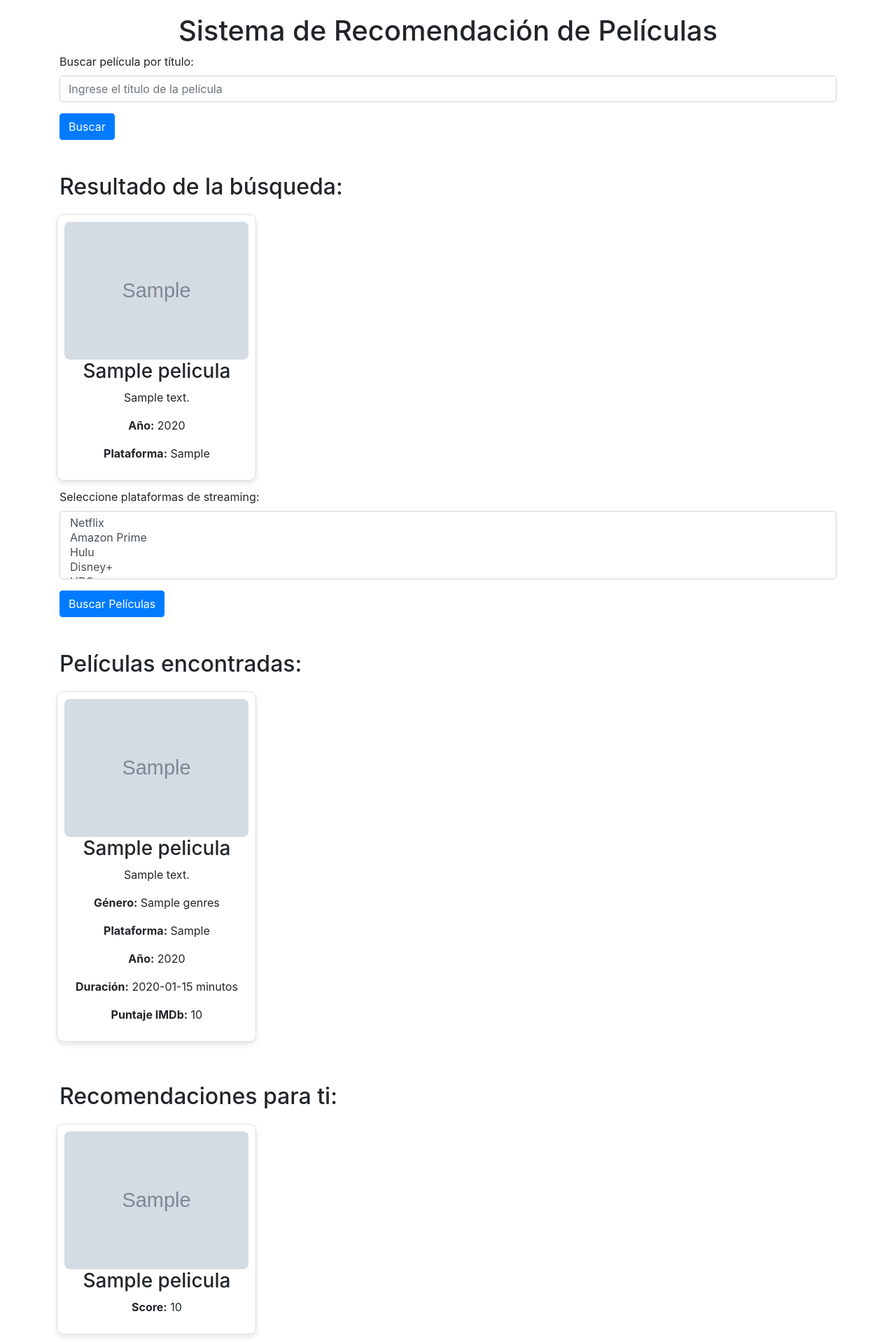
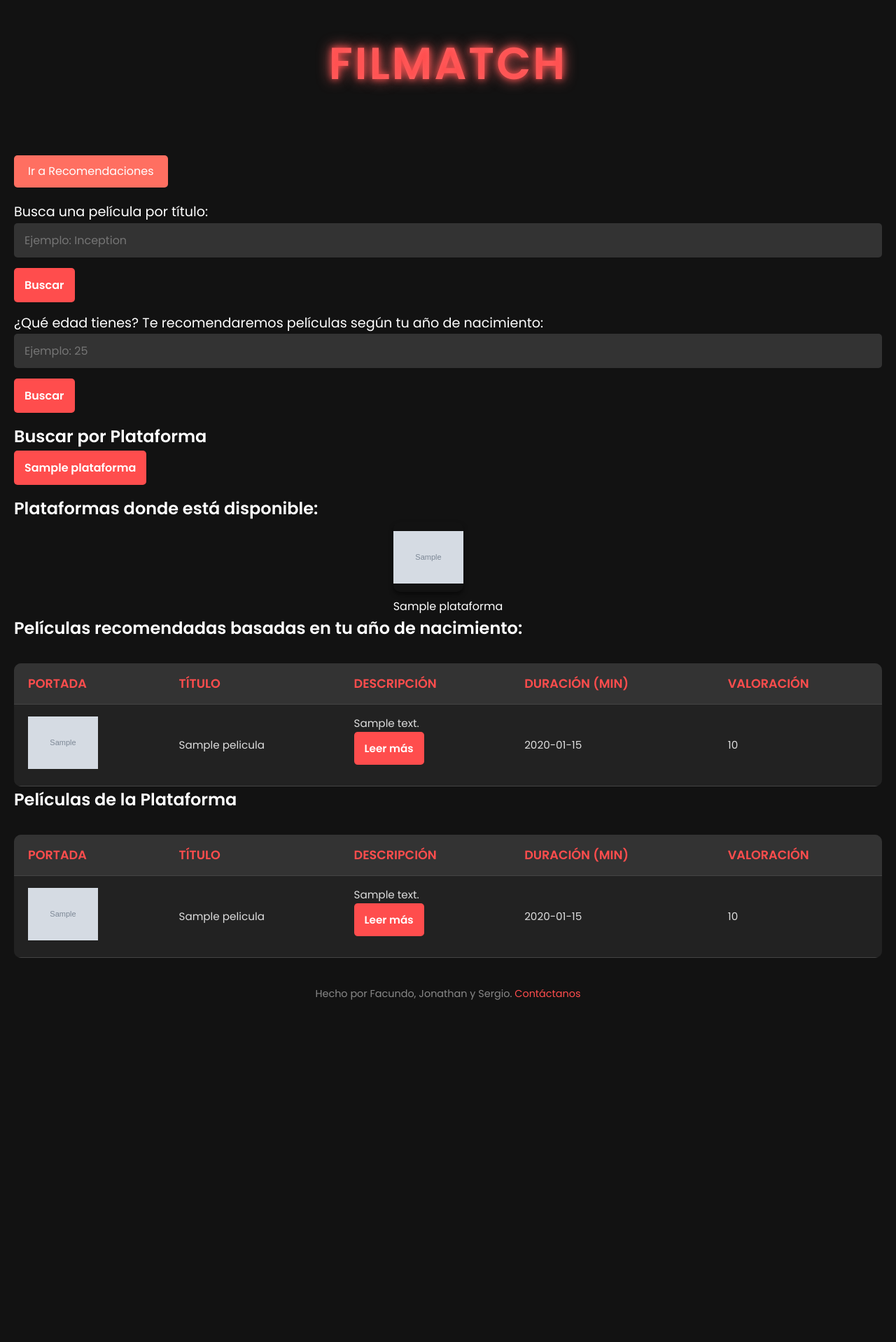
Before and after one commit to jotaaa22/Film-Match, a Flask app: template templates/filmatch.html in a window 1280 px wide. Shown: the whole page at 70% size. After the commit the page ends 1429 px from the top, so only its background shows below. Run offline with Flask 3, Linux system fonts and the light colour scheme; the template is opened without the code that fills it: most values are stand-ins (such as "Sample title", 1, 10 or a date in 2020); grey boxes marked "Sample" are stand-in pictures; parts of the project's set-up code (start-up, migrations or seed data) failed here and were passed over; some libraries are stand-ins or nearby versions.

Commit message:
Update (csv limpiado)

```diff
--- a/app.py
+++ b/app.py
@@ -10,7 +10,7 @@ app = Flask(__name__)
 
 # Configuración básica
 app.secret_key = secrets.token_hex(16)
-app.config['SQLALCHEMY_DATABASE_URI'] = r'sqlite:///C:\Users\admin\OneDrive\Escritorio\Proyecto_1\data\usuarios.db'
+app.config['SQLALCHEMY_DATABASE_URI'] = r'sqlite:///C:\Users\jonat\Filmatch\data\usuarios.db'
 db = SQLAlchemy(app)
 
 # API Key de OMDb
@@ -25,17 +25,17 @@ class usuarios(db.Model):
     busquedas_recientes = db.Column(db.Text, nullable=True)
 
 # Leer archivo CSV de películas
-lectura_csv = pd.read_csv("df_stream_kaggle.csv",
+lectura_csv = pd.read_csv("filmatch.csv", encoding = 'latin1',
                           usecols=['title', 'description', 'release_year', 'runtime',
-                                   'genres', 'production_countries', 'imdb_score',
-                                   'tmdb_score', 'streaming_service','main_genre'])
+                                   'genres', 'production_countries',
+                                   'score', 'streaming_service','main_genre'])
 
 
 # Configurar el modelo de recomendaciones
 calificaciones_df = pd.DataFrame({
     'userId': [1] * len(lectura_csv),
     'title': lectura_csv['title'],
-    'rating': lectura_csv['imdb_score']
+    'rating': lectura_csv['score']
 })
 reader = Reader(rating_scale=(1, 10))
 dataset = Dataset.load_from_df(calificaciones_df[['userId', 'title', 'rating']], reader)
@@ -142,7 +142,7 @@ def obtener_recomendaciones_por_preferencias(genero, pelicula_favorita, edad, pl
         peliculas_recomendadas = peliculas_filtradas.sort_values(by='predicted_score', ascending=False)
     else:
         # Si no se encuentra la película favorita, ordenamos las películas por IMDB score
-        peliculas_recomendadas = peliculas_filtradas.sort_values(by='imdb_score', ascending=False)
+        peliculas_recomendadas = peliculas_filtradas.sort_values(by='score', ascending=False)
 
     # Seleccionar las mejores películas y preparar el resultado
     recomendaciones = []
@@ -150,7 +150,7 @@ def obtener_recomendaciones_por_preferencias(genero, pelicula_favorita, edad, pl
         recomendaciones.append({
             'title': fila['title'],
             'genres': fila['genres'],
-            'imdb_score': fila['imdb_score'],
+            'score': fila['score'],
             'poster_url': obtener_url_portada(fila['title']) or '/static/imagenes/Imagen_por_defecto.jpg',
             'streaming_service': fila['streaming_service'],
         })
@@ -188,13 +188,13 @@ def filmatch():
                 if edad > 0:
                     anio_nacimiento = pd.Timestamp.now().year - edad
                     anios_interes = [anio_nacimiento + 10, anio_nacimiento + 15, anio_nacimiento + 20]
-                    peliculas_por_edad = lectura_csv[lectura_csv['release_year'].isin(anios_interes)].sort_values(by='imdb_score', ascending=False).head(10)
+                    peliculas_por_edad = lectura_csv[lectura_csv['release_year'].isin(anios_interes)].sort_values(by='score', ascending=False).head(10)
                     peliculas_por_edad = [{
                             'poster_url': obtener_url_portada(fila['title']) or '/static/imagenes/Imagen_por_defecto.jpg',  # Imagen por defecto
                             'title': fila['title'],
                             'description': fila['description'],
                             'runtime': fila['runtime'],
-                            'imdb_score': fila['imdb_score'],
+                            'score': fila['score'],
                              'release_year' : fila[ 'release_year']
                     } for _, fila in peliculas_por_edad.iterrows()]
             except ValueError:
@@ -208,7 +208,7 @@ def filmatch():
                 peliculas_en_plataforma = lectura_csv[lectura_csv['streaming_service'].str.contains(plataforma, case=False, na=False)]
                 if not peliculas_en_plataforma.empty:
                     resultado = []
-                    for _, fila in peliculas_en_plataforma.sort_values(by='imdb_score', ascending=False).head(10).iterrows():
+                    for _, fila in peliculas_en_plataforma.sort_values(by='score', ascending=False).head(10).iterrows():
                         titulo = fila['title']
                         poster_url = obtener_url_portada(fila['title'])
                         resultado.append({
@@ -216,7 +216,7 @@ def filmatch():
                             'title': fila['title'],
                             'description': fila['description'],
                             'runtime': fila['runtime'],
-                            'imdb_score': fila['imdb_score'],
+                            'score': fila['score'],
                             'release_year' : fila[ 'release_year']
 
 
--- a/templates/filmatch.html
+++ b/templates/filmatch.html
@@ -1,125 +1,142 @@
 <!DOCTYPE html>
-<html lang="es">
+<html lang="en">
 <head>
     <meta charset="UTF-8">
     <meta name="viewport" content="width=device-width, initial-scale=1.0">
-    <title>Filmatch - Sistema de Recomendación de Películas</title>
-    <link rel="stylesheet" href="https://stackpath.bootstrapcdn.com/bootstrap/4.5.0/css/bootstrap.min.css">
-    <style>
-        .recomendacion, .pelicula {
-            display: inline-block;
-            width: 22%;
-            margin: 1%;
-            text-align: center;
-            border: 1px solid #ddd;
-            border-radius: 10px;
-            padding: 10px;
-            box-shadow: 0 4px 8px rgba(0, 0, 0, 0.1);
-            transition: transform 0.3s;
-        }
-        .recomendacion img, .pelicula img {
-            max-width: 100%;
-            border-radius: 8px;
-        }
-        .recomendacion:hover, .pelicula:hover {
-            transform: scale(1.05);
-        }
-        .container {
-            margin-top: 20px;
-        }
-        .error-message {
-            color: red;
-            font-weight: bold;
-        }
-    </style>
+    <title>FilmMatch</title>
+    <link rel="stylesheet" href="{{ url_for('static', filename='css/style.css') }}?v=1.0">
 </head>
 <body>
-    <div class="container">
-        <h1 class="text-center">Sistema de Recomendación de Películas</h1>
+    <header>
+        <h1>FILMATCH</h1>
+    </header>
+    <div class="acciones">
+        <a href="{{ url_for('recomendaciones') }}" class="boton-recomendaciones">Ir a Recomendaciones</a>
+    </div>
 
-        <!-- Formulario para buscar película por título -->
-        <form method="POST" action="/filmatch">
-            <div class="form-group">
-                <label for="titulo">Buscar película por título:</label>
-                <input type="text" name="titulo" class="form-control" id="titulo" placeholder="Ingrese el título de la película" required>
-            </div>
-            <button type="submit" class="btn btn-primary">Buscar</button>
+    <!-- Formulario para buscar películas por título -->
+    <form method="POST">
+        <label for="titulo">Busca una película por título:</label>
+        <input type="text" name="titulo" id="titulo" placeholder="Ejemplo: Inception">
+        <button type="submit">Buscar</button>
     </form>
 
-        <!-- Mostrar los resultados de la búsqueda -->
-        {% if resultado_pelicula %}
-            <h2 class="mt-5">Resultado de la búsqueda:</h2>
-            <div class="row">
-                {% for pelicula in resultado_pelicula %}
-                    <div class="col-md-3 pelicula">
-                        <img src="{{ pelicula.poster_url }}" alt="{{ pelicula.title }}">
-                        <h3>{{ pelicula.title }}</h3>
-                        <p>{{ pelicula.description | truncatewords(20) }}</p>
-                        <p><strong>Año:</strong> {{ pelicula.release_year }}</p>
-                        <p><strong>Plataforma:</strong> {{ pelicula.streaming_service }}</p>
-                    </div>
+    <!-- Formulario para calcular películas según la edad -->
+    <form method="POST" class="form-edad">
+        <label for="edad">¿Qué edad tienes? Te recomendaremos películas según tu año de nacimiento:</label>
+        <input type="number" name="edad" id="edad" placeholder="Ejemplo: 25" min="1">
+        <button type="submit">Buscar</button>
+    </form>
+     <!-- Formulario para buscar películas por plataforma -->
+     <form method="POST">
+        <h2>Buscar por Plataforma</h2>
+        {% for plataforma in plataformas %}
+            <button type="submit" name="plataforma" value="{{ plataforma }}" class="plataforma-btn">
+                {{ plataforma }}
+            </button>
         {% endfor %}
-            </div>
-        {% elif mensaje_error %}
-            <div class="error-message">
-                <p>{{ mensaje_error }}</p>
-            </div>
+    </form>
+
+
+
+    <!-- Mostrar errores -->
+    {% if mensaje_error %}
+        <p class="error">{{ mensaje_error }}</p>
     {% endif %}
 
-        <!-- Formulario para seleccionar plataformas -->
-        <form method="POST" action="/filmatch">
-            <div class="form-group">
-                <label for="plataforma">Seleccione plataformas de streaming:</label>
-                <select name="plataforma" class="form-control" id="plataforma" multiple>
-                    <option value="netflix">Netflix</option>
-                    <option value="amazon">Amazon Prime</option>
-                    <option value="hulu">Hulu</option>
-                    <option value="disney">Disney+</option>
-                    <option value="hbo">HBO</option>
-                    <option value="paramount">Paramount</option>
-                    <option value="crunchyroll">Crunchyroll</option>
-                    <option value="rakuten">Rakuten</option>
-                </select>
-            </div>
-            <button type="submit" class="btn btn-primary">Buscar Películas</button>
-        </form>
-
-        <!-- Mostrar el resultado de las películas encontradas -->
-        {% if resultado %}
-            <h2 class="mt-5">Películas encontradas:</h2>
-            <div class="row">
-                {% for pelicula in resultado %}
-                    <div class="col-md-3 recomendacion">
-                        <img src="{{ pelicula.poster_url }}" alt="{{ pelicula.title }}">
-                        <h3>{{ pelicula.title }}</h3>
-                        <p>{{ pelicula.description | truncatewords(20) }}</p>
-                        <p><strong>Género:</strong> {{ pelicula.genres }}</p>
-                        <p><strong>Plataforma:</strong> {{ pelicula.streaming_service }}</p>
-                        <p><strong>Año:</strong> {{ pelicula.release_year }}</p>
-                        <p><strong>Duración:</strong> {{ pelicula.runtime }} minutos</p>
-                        <p><strong>Puntaje IMDb:</strong> {{ pelicula.imdb_score }}</p>
+    <!-- Mostrar resultados por título -->
+{% if plataformas_pelicula %}
+<h2>Plataformas donde está disponible:</h2>
+<div class="platform-container">
+    {% for plataforma in plataformas_pelicula %}
+        <div class="platform-item">
+            <img src="{{ plataforma.image }}" alt="Logo de {{ plataforma.name }}" class="platform-image">
+            <p>{{ plataforma.name }}</p>
         </div>
     {% endfor %}
 </div>
 {% endif %}
 
+    <!-- Mostrar resultados según la edad -->
+    {% if peliculas_por_edad %}
+        <h2>Películas recomendadas basadas en tu año de nacimiento:</h2>
+        <table>
+            <thead>
+                <tr>
+                    <th>Portada</th>
+                    <th>Título</th>
+                    <th>Descripción</th>
+                    <th>Duración (min)</th>
+                    <th>Valoración</th>
+                </tr>
+            </thead>
+            <tbody>
+                {% for pelicula in peliculas_por_edad %}
+                    <tr>
+                        <td> <img src="{{ pelicula['poster_url'] }}" alt="Portada de{{ pelicula['title'] }}" style="width:100px; height:auto;"> </td>
+                        <td>{{ pelicula['title'] }}</td>
+                        <td class="descripcion">
+                            <p class="descripcion-corta" data-short="{{ pelicula['description'] | truncatewords(15) }}"
+                               data-extend="{{ pelicula['description'] }}" >{{ pelicula['description'] | truncatewords(15) }}</p>
+                            <button class="leer-mas">Leer más</button>
+                        </td>
+                        <td>{{ pelicula['runtime'] }}</td>
+                        <td>{{ pelicula['score'] }}</td>
+                    </tr>
+                {% endfor %}
+            </tbody>
+        </table>
+    {% endif %}
+ <!-- Mostrar resultados según la plataforma -->
+    {% if resultado %}
+    <h2>Películas de la Plataforma</h2>
+    <table>
+        <thead>
+            <tr>
+                <th>Portada</th>
+                <th>Título</th>
+                <th>Descripción</th>
+                <th>Duración (min)</th>
+                <th>Valoración</th>
+            </tr>
+        </thead>
+        <tbody>
+            {% for pelicula in resultado %}
+                <tr>
+                    <td> <img src="{{ pelicula['poster_url'] }}" alt="Portada de {{ pelicula['title'] }}" style="width:100px; height:auto;"> </td>
+                    <td>{{ pelicula['title'] }}</td>
+                    <td class="descripcion">
+                        <p class="descripcion-corta" data-short="{{ pelicula['description'] | truncatewords(15) }}"
+                           data-extend="{{ pelicula['description'] }}" >{{ pelicula['description'] | truncatewords(15) }}</p>
+                        <button class="leer-mas">Leer más</button>
+                    </td>
+                    <td>{{ pelicula['runtime'] }}</td>
+                    <td>{{ pelicula['score'] }}</td>
+                </tr>
+            {% endfor %}
+        </tbody>
+    </table>
+{% endif %}
+
+
 <!-- Mostrar recomendaciones personalizadas -->
-        {% if recomendaciones %}
-            <h2 class="mt-5">Recomendaciones para ti:</h2>
-            <div class="row">
+<!-- {% if recomendaciones %}
+    <h2>Recomendaciones para ti:</h2>
+    <div class="recomendaciones-container">
         {% for pelicula in recomendaciones %}
-                    <div class="col-md-3 recomendacion">
+            <div class="recomendacion">
                 <img src="{{ pelicula.poster_url }}" alt="{{ pelicula.title }}">
                 <h3>{{ pelicula.title }}</h3>
-                        <p><strong>Score:</strong> {{ pelicula.score }}</p>
+                <p><strong>Score:</strong> {{ pelicula.imdb_score }}</p>
             </div>
         {% endfor %}
     </div>
-        {% endif %}
-    </div>
+{% endif %} -->
 
-    <script src="https://code.jquery.com/jquery-3.5.1.slim.min.js"></script>
-    <script src="https://cdn.jsdelivr.net/npm/@popperjs/core@2.9.2/dist/umd/popper.min.js"></script>
-    <script src="https://stackpath.bootstrapcdn.com/bootstrap/4.5.0/js/bootstrap.min.js"></script>
+    <footer>
+        <p>Hecho por Facundo, Jonathan y Sergio. <a href="#">Contáctanos</a></p>
+    </footer>
+
+    <script src="{{ url_for('static', filename='js/script.js') }}"></script>
 </body>
 </html>
--- a/templates/recomendaciones.html
+++ b/templates/recomendaciones.html
@@ -55,7 +55,7 @@
             <div class="recomendacion">
                 <img src="{{ recomendacion['poster_url'] }}" alt="{{ recomendacion['title'] }}">
                 <h3>{{ recomendacion['title'] }}</h3>
-                <p>Score: {{ recomendacion['imdb_score'] }}</p>
+                <p>Score: {{ recomendacion['score'] }}</p>
 
             </div>
             {% endfor %}
```
Also changed, not shown: templates/login.html (+22 -133 lines), data/usuarios.db, static/css/style.css (renamed from static/css/styles.css). Lines whose indentation alone changed are shown as unchanged.
